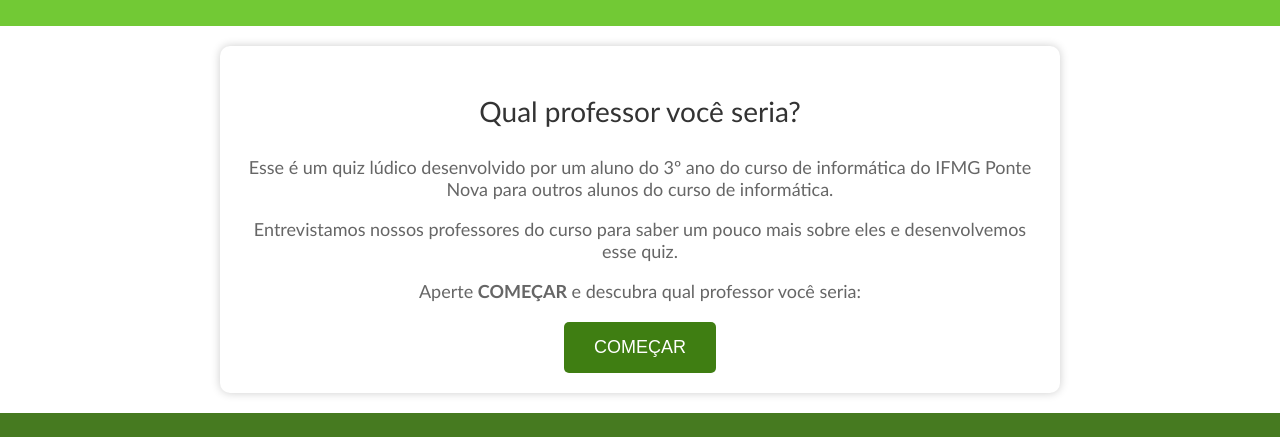
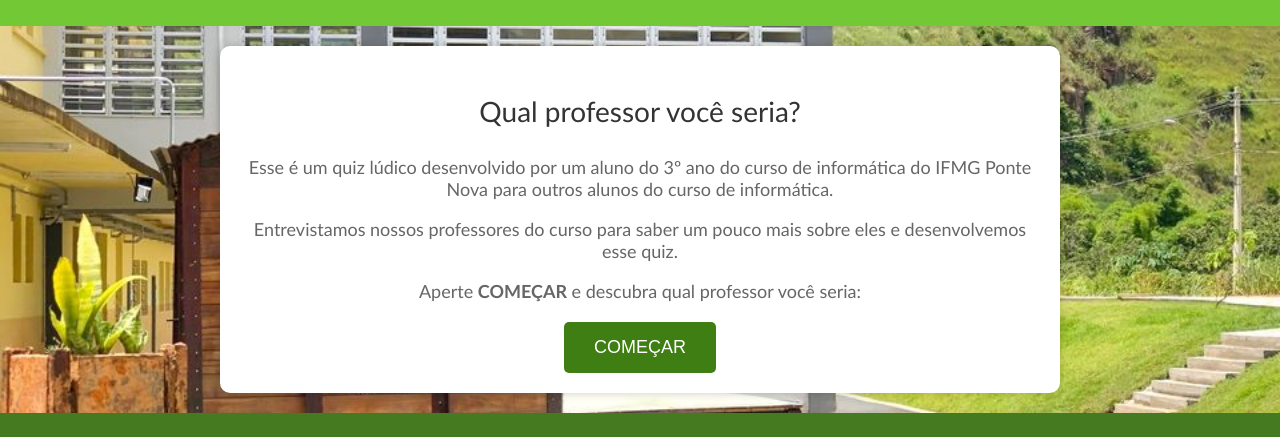
Before and after one commit to axthur/quiz-federal, a plain HTML site: page index.html in a window 1280 px wide. Shown: the part 96-533 px from the top of the page. Drawn offline with Linux system fonts and the light colour scheme.

Commit message:
Corrigir link ao CSS

```diff
--- a/styles/index.css
+++ b/styles/index.css
@@ -1,9 +1,10 @@
 body {
     margin: 0;
     padding: 0;
-    background-image: url('./assets/background.png');
+    background-image: url('/assets/background.png');
     background-size: cover;
     background-position: center;
+    background-repeat: no-repeat;
     height: 100%;
     font-family: 'Trebuchet MS', 'Lucida Sans Unicode', 'Lucida Grande', 'Lucida Sans', Arial, sans-serif;
 }
```
